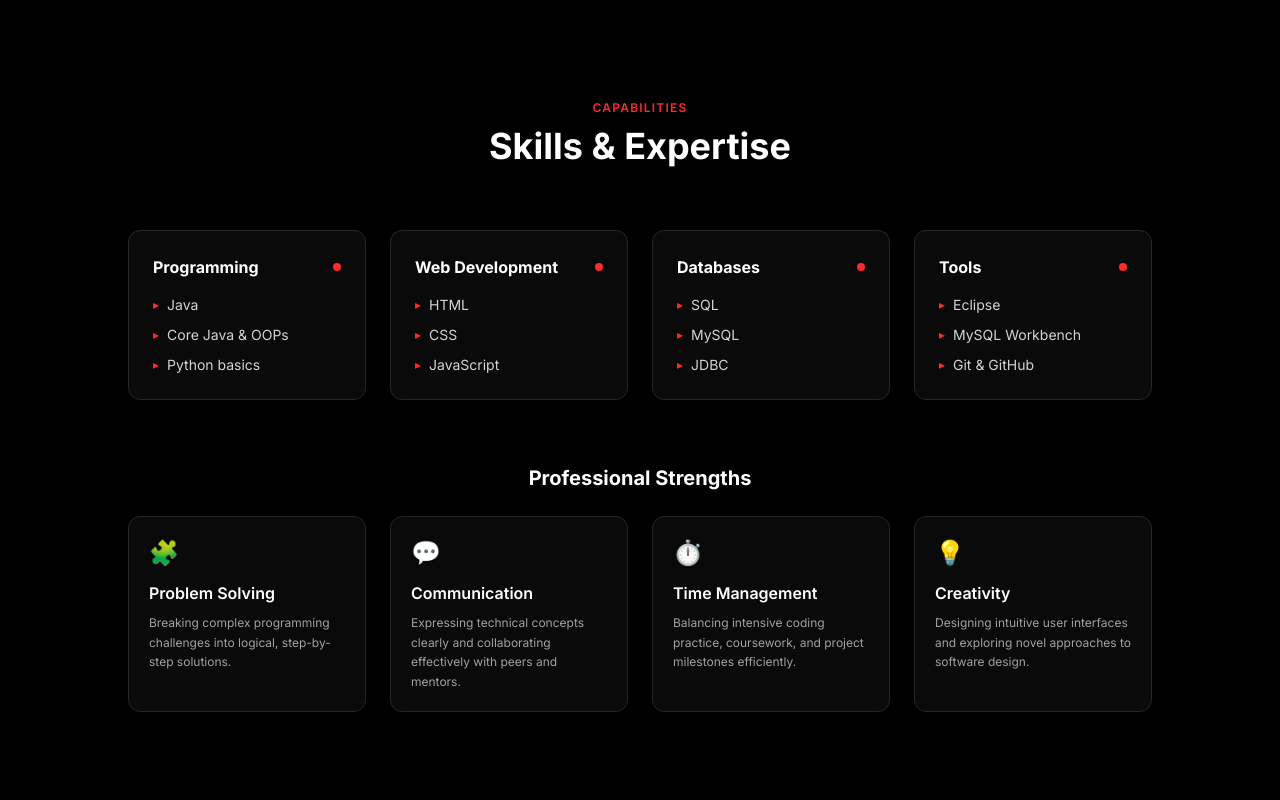
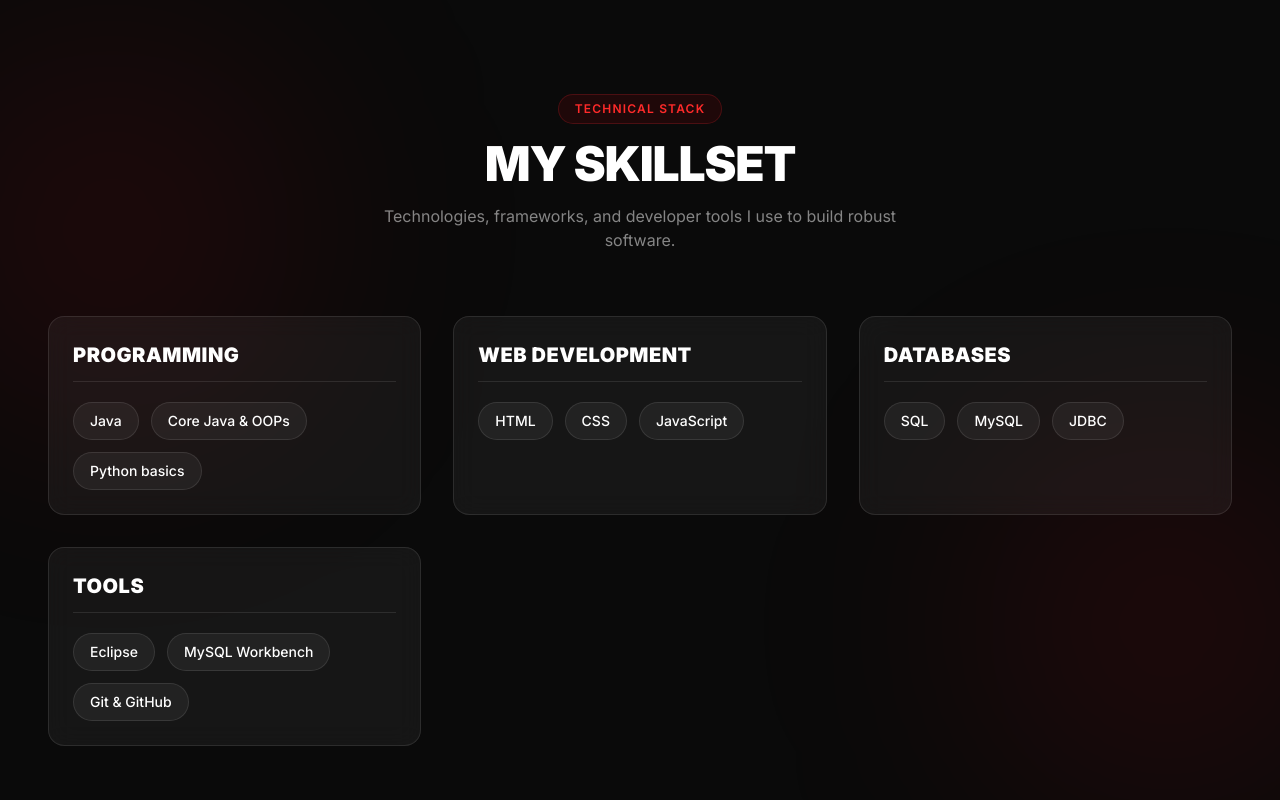
Before and after one commit to rajendrappagariamulya/rajendrappa-gari-amulya-portfolio, a React (Vite) app: page / in a window 1280 px wide. Shown: the part 1920-2720 px from the top of the page. Built offline with nearby package versions, Linux system fonts and the light colour scheme; no server answers.

Commit message:
Create TechnicalSkills component with SkillBadge and SkillCard subcomponents

```diff
--- a/src/App.jsx
+++ b/src/App.jsx
@@ -1,7 +1,7 @@
 import Navbar from './components/Navbar'
 import Hero from './components/Hero'
 import About from './components/About'
-import Skills from './components/Skills'
+import TechnicalSkills from './components/TechnicalSkills'
 import Process from './components/Process'
 import Projects from './components/Projects'
 import Experience from './components/Experience'
@@ -15,7 +15,7 @@ function App() {
       <main>
         <Hero />
         <About />
-        <Skills />
+        <TechnicalSkills />
         <Process />
         <Projects />
         <Experience />
--- /dev/null
+++ b/src/components/TechnicalSkills.jsx
@@ -0,0 +1,70 @@
+import { technicalSkills } from '../data/portfolioData'
+
+function SkillBadge({ name }) {
+  return (
+    <span className="inline-flex rounded-full px-4 py-2 bg-white/5 border border-white/10 text-white text-sm font-medium hover:bg-red-600/20 transition-all duration-200 cursor-default">
+      {name}
+    </span>
+  )
+}
+
+function SkillCard({ category, index }) {
+  return (
+    <div
+      data-aos="fade-up"
+      data-aos-delay={index * 100}
+      className="bg-white/5 backdrop-blur-md border border-white/10 rounded-2xl p-6 hover:scale-[1.02] hover:border-red-500/30 hover:shadow-[0_0_30px_rgba(239,68,68,0.25)] transition-all duration-300"
+    >
+      <h3 className="uppercase font-black text-white text-lg sm:text-xl pb-3 mb-5 border-b border-white/10 tracking-wide">
+        {category.title}
+      </h3>
+      <div className="flex flex-wrap gap-3">
+        {category.skills.map((skill) => (
+          <SkillBadge key={skill.name} name={skill.name} />
+        ))}
+      </div>
+    </div>
+  )
+}
+
+function TechnicalSkills() {
+  return (
+    <section
+      id="skills"
+      className="bg-[#0a0a0a] pt-24 pb-28 px-6 md:px-12 relative overflow-hidden"
+    >
+      {/* Background blurred red circles */}
+      <div className="absolute top-10 -left-20 w-96 h-96 bg-red-600/10 rounded-full blur-[120px] pointer-events-none" />
+      <div className="absolute bottom-10 -right-20 w-96 h-96 bg-red-600/10 rounded-full blur-[120px] pointer-events-none" />
+
+      <div className="max-w-7xl mx-auto relative z-10">
+        {/* Header */}
+        <div data-aos="fade-up" className="text-center mb-16">
+          <span className="inline-flex items-center px-4 py-1.5 rounded-full text-xs font-semibold uppercase tracking-widest text-[#ff2a2a] bg-red-600/10 border border-red-500/20 mb-4">
+            Technical Stack
+          </span>
+          <h2 className="text-4xl md:text-5xl font-black text-white uppercase tracking-tight mb-4">
+            My Skillset
+          </h2>
+          <p className="text-sm sm:text-base text-white/50 max-w-xl mx-auto">
+            Technologies, frameworks, and developer tools I use to build robust software.
+          </p>
+        </div>
+
+        {/* Categories Grid */}
+        <div className="grid grid-cols-1 md:grid-cols-2 lg:grid-cols-3 gap-6 md:gap-8">
+          {technicalSkills.categories.map((category, index) => (
+            <SkillCard
+              key={category.title}
+              category={category}
+              index={index}
+            />
+          ))}
+        </div>
+      </div>
+    </section>
+  )
+}
+
+export { SkillBadge, SkillCard }
+export default TechnicalSkills
```
